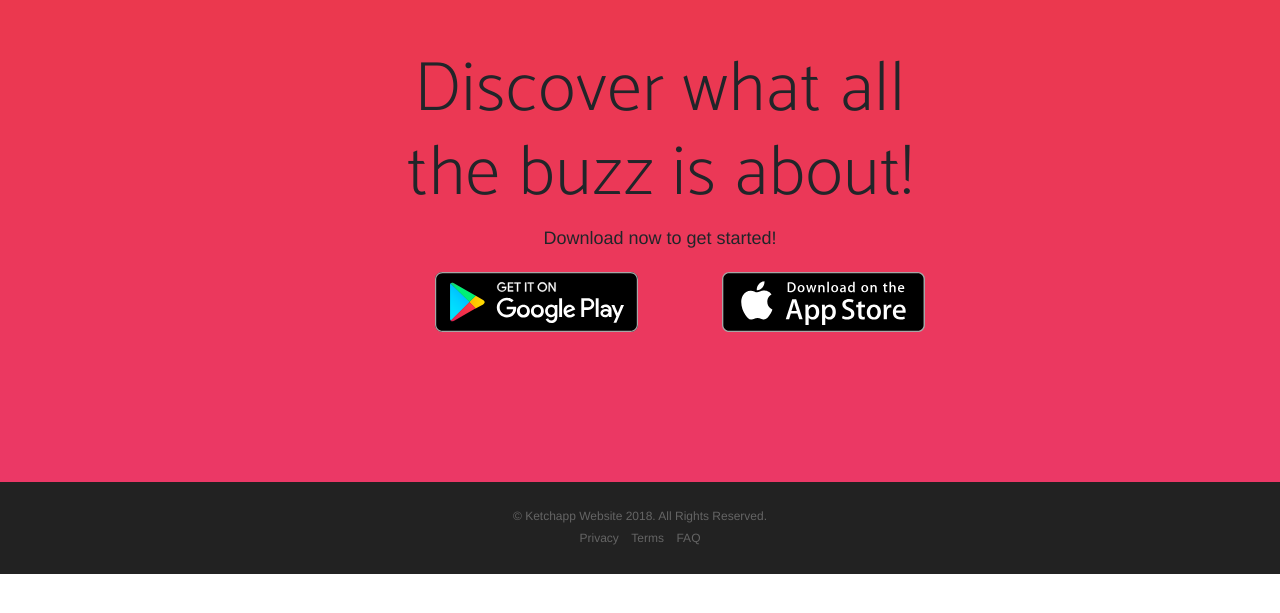
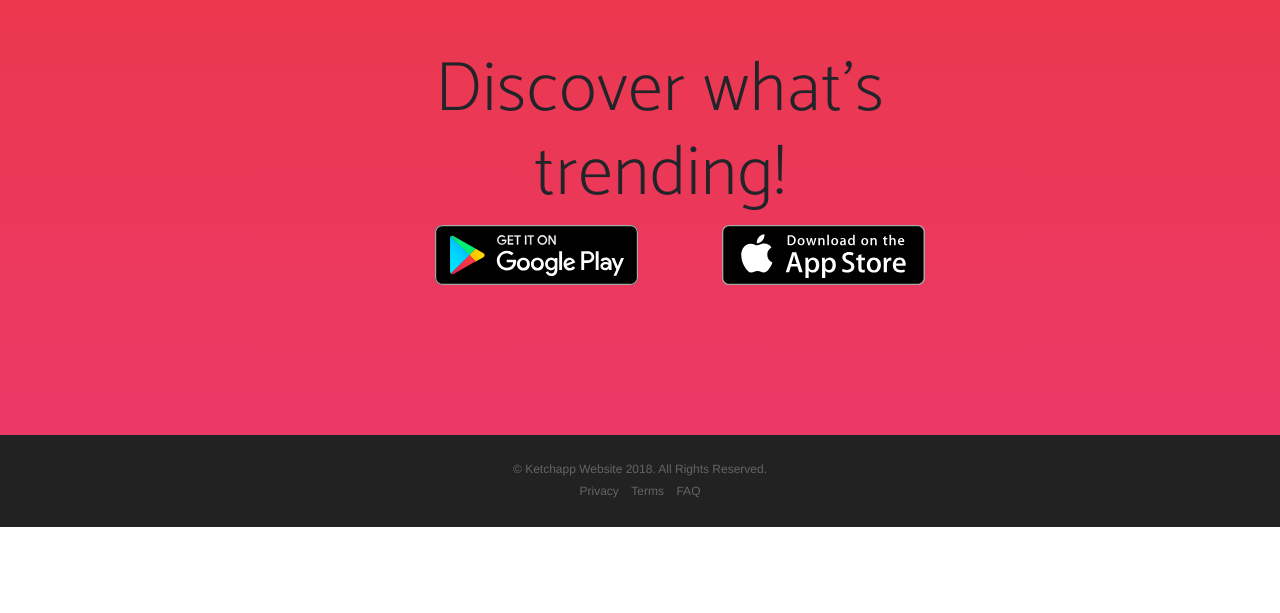
Before and after one commit to pastapredator/kapp2, a website: page index.html in a window 1280 px wide. Shown: the part 101-714 px from the top of the page. Drawn offline with nearby package versions, Linux system fonts and the light colour scheme; a web font is replaced by a local one.

Commit message:
Update index.html

```diff
--- a/index.html
+++ b/index.html
@@ -86,8 +86,8 @@
       <div class="container">
         <div class="row">
           <div class="col-md-8 mx-auto">
-            <h2 class="section-heading">Discover what all the buzz is about!</h2>
-            <p>Download now to get started!</p>
+            <h2 class="section-heading">Discover what's trending!</h2>
+
             <div class="badges">
               <a class="badge-link" href="#"><img src="img/google-play-badge.svg" alt=""></a>
               <a class="badge-link" href="#"><img src="img/app-store-badge.svg" alt=""></a>
```
